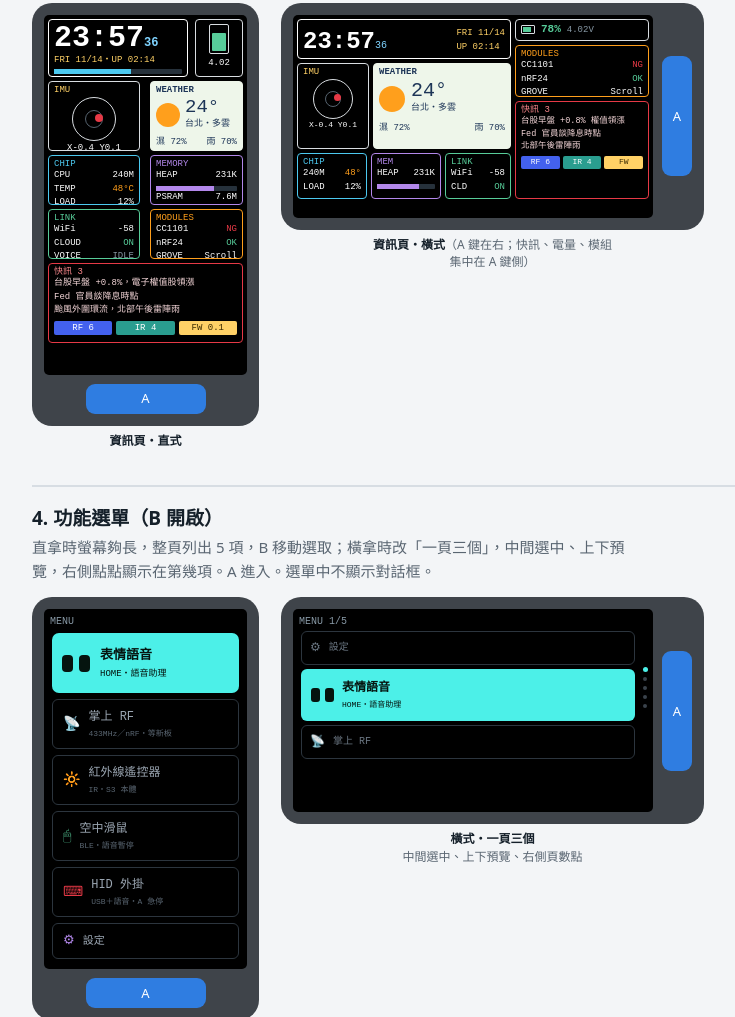
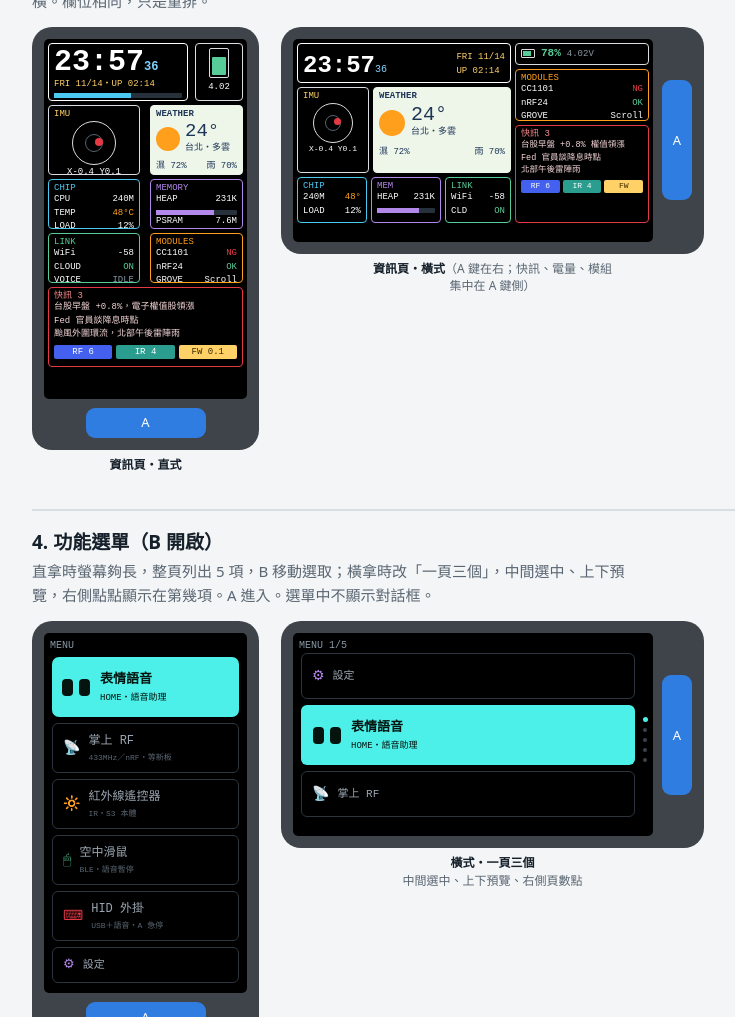
Before and after one commit to MilesYP/m5sticks3, a plain HTML site: page docs/StickS3 介面規格.html in a window 1280 px wide. Shown: the part 1572-2589 px from the top of the page, without its empty margins (18-753 px from the left). Drawn offline with Linux system fonts and the light colour scheme.

Commit message:
docs: center landscape 3-item menu + fixed-color note on expressions
Co-Authored-By: Claude Opus 4.8 <noreply@anthropic.com>
Claude-Session: https://claude.ai/code/session_01Nvjg299v3TKw83rpnDfZhJ

```diff
--- a/docs/StickS3 介面規格.html
+++ b/docs/StickS3 介面規格.html
@@ -77,7 +77,7 @@ footer{margin-top:40px;font-size:12px;color:var(--mut)}
 <div class="note">兩種情境是版面重排，不是浮層。空中滑鼠與 HID 佔用藍牙／USB，啟動語音前會先暫停它們。</div>
 
 <h2>2. 表情狀態（M1-A · RoboEyes 風）</h2>
-<p class="lede">放著不動 6 秒想睡、11 秒睡著；搖晃、拍打、聲音觸發反應。顏色與眼型區分情緒。</p>
+<p class="lede">放著不動 6 秒想睡、11 秒睡著；搖晃、拍打、聲音觸發反應。<b>每種情緒固定一個顏色</b>（待機青、開心黃、生氣紅、驚嚇紫、睡眠灰藍），不是隨機；平常大多是青色待機臉。</p>
 <div class="row" style="gap:14px">
  <div class="unit"><div class="sc p" style="width:112px;height:150px;box-shadow:0 0 0 4px #3f444a"><div style="position:absolute;left:0;right:0;top:56px;display:flex;justify-content:center;gap:14px"><div class="eye" style="width:22px;height:30px"></div><div class="eye" style="width:22px;height:30px"></div></div></div><div class="cap"><b>待機</b> 青・呼吸眨眼</div></div>
  <div class="unit"><div class="sc p" style="width:112px;height:150px;box-shadow:0 0 0 4px #3f444a"><div style="position:absolute;left:0;right:0;top:56px;display:flex;justify-content:center;gap:14px"><div class="eye" style="width:22px;height:20px;background:#ffd166;border-radius:11px 11px 3px 3px"></div><div class="eye" style="width:22px;height:20px;background:#ffd166;border-radius:11px 11px 3px 3px"></div></div></div><div class="cap"><b>開心</b> 黃・下弧（拍打）</div></div>
@@ -141,10 +141,10 @@ footer{margin-top:40px;font-size:12px;color:var(--mut)}
  <div class="unit">
   <div class="dev land"><div class="sc l">
    <div style="position:absolute;left:6px;top:5px;font-size:10px;color:#8899a6">MENU 1/5</div>
-   <div style="position:absolute;left:8px;right:18px;top:22px;height:34px;border:1.4px solid #2c353e;border-radius:6px;display:flex;align-items:center;gap:8px;padding:0 8px;color:#6b7783"><span style="font-size:12px">⚙</span><span style="font-size:10px">設定</span></div>
-   <div style="position:absolute;left:8px;right:18px;top:60px;height:52px;background:#4cf0e8;border-radius:6px;display:flex;align-items:center;gap:8px;padding:0 10px;color:#05140f"><div style="display:flex;gap:5px"><div style="width:9px;height:14px;background:#05140f;border-radius:3px"></div><div style="width:9px;height:14px;background:#05140f;border-radius:3px"></div></div><div><div style="font-size:12px;font-weight:700">表情語音</div><div style="font-size:8px">HOME・語音助理</div></div></div>
-   <div style="position:absolute;left:8px;right:18px;top:116px;height:34px;border:1.4px solid #2c353e;border-radius:6px;display:flex;align-items:center;gap:8px;padding:0 8px;color:#6b7783"><span style="font-size:12px;color:#ff9f1c">📡</span><span style="font-size:10px">掌上 RF</span></div>
-   <div style="position:absolute;right:5px;top:58px;display:flex;flex-direction:column;gap:5px"><div style="width:5px;height:5px;border-radius:50%;background:#4cf0e8"></div><div style="width:4px;height:4px;border-radius:50%;background:#3a434c"></div><div style="width:4px;height:4px;border-radius:50%;background:#3a434c"></div><div style="width:4px;height:4px;border-radius:50%;background:#3a434c"></div><div style="width:4px;height:4px;border-radius:50%;background:#3a434c"></div></div>
+   <div style="position:absolute;left:8px;right:18px;top:20px;height:46px;border:1.4px solid #2c353e;border-radius:6px;display:flex;align-items:center;gap:8px;padding:0 10px;color:#9aa5b1"><span style="font-size:14px;color:#b388eb">⚙</span><span style="font-size:11px">設定</span></div>
+   <div style="position:absolute;left:8px;right:18px;top:72px;height:60px;background:#4cf0e8;border-radius:6px;display:flex;align-items:center;gap:10px;padding:0 12px;color:#05140f"><div style="display:flex;gap:6px"><div style="width:11px;height:17px;background:#05140f;border-radius:4px"></div><div style="width:11px;height:17px;background:#05140f;border-radius:4px"></div></div><div><div style="font-size:13px;font-weight:700">表情語音</div><div style="font-size:9px">HOME・語音助理</div></div></div>
+   <div style="position:absolute;left:8px;right:18px;top:138px;height:46px;border:1.4px solid #2c353e;border-radius:6px;display:flex;align-items:center;gap:8px;padding:0 10px;color:#9aa5b1"><span style="font-size:14px;color:#ff9f1c">📡</span><span style="font-size:11px">掌上 RF</span></div>
+   <div style="position:absolute;right:5px;top:84px;display:flex;flex-direction:column;gap:6px"><div style="width:5px;height:5px;border-radius:50%;background:#4cf0e8"></div><div style="width:4px;height:4px;border-radius:50%;background:#3a434c"></div><div style="width:4px;height:4px;border-radius:50%;background:#3a434c"></div><div style="width:4px;height:4px;border-radius:50%;background:#3a434c"></div><div style="width:4px;height:4px;border-radius:50%;background:#3a434c"></div></div>
   </div><div class="btnA">A</div></div>
   <div class="cap"><b>橫式・一頁三個</b><br>中間選中、上下預覽、右側頁數點</div>
  </div>
```
